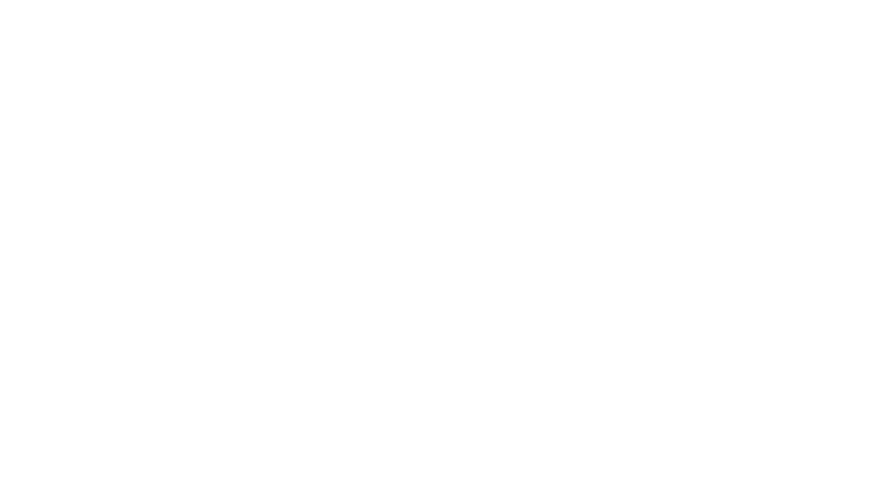
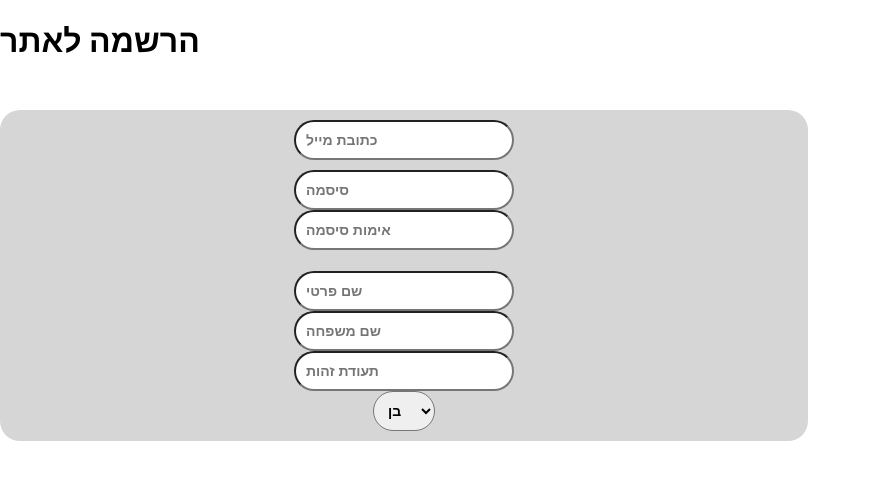
Before and after one commit to EstherElbaz/medicalmen, a React (Create React App) app: page /signup in a window 1280 px wide. Before the commit this address had no page. Shown: the top 480 px of the page, without its empty margins (0-871 px from the left). Built offline with nearby package versions, Linux system fonts and the light colour scheme.

Commit message:
signup form, design with simple css

```diff
--- a/src/App.css
+++ b/src/App.css
@@ -10,6 +10,7 @@
   padding: 50px 70px;
 }
 .form {
+  text-align: center;
   padding: 50px 70px;
   border: 300px #235;
   border-color: #235;
@@ -18,10 +19,18 @@
   margin-top: 50px;
   border-radius: 20px;
   padding: 10px 20px;
-  height: 2000px;
-  width: 2000px;
+  height: 40%;
+  width: 60%;
   background-color: rgba(128, 128, 128, 0.326);
 
+}
+
+.form-item{
+  padding: 10px 10px;
+  border-radius: 30px;
+  font-size: 14px;
+  font-weight: bold;
+  border-radius: 20px;
 }
 #password {
   padding: 10px 10px;
@@ -47,13 +56,8 @@
   font-size: 14px;
   font-weight: bold;
   background-color: #5791ff;
-  border: none;
   color: white;
   margin-top: 0px;
+  border: none;
 
 }
-
-#newUser {
-  border-radius: 0px;
-
-}
--- a/src/components/user/Login.tsx
+++ b/src/components/user/Login.tsx
@@ -1,4 +1,6 @@
-import React, {useState } from "react";
+import React, { useState } from "react";
+import { Link } from "react-router-dom";
+
 
 export default function Login() {
     const [userName, setUserName] = useState("");
@@ -14,16 +16,21 @@ export default function Login() {
         <div className="loginContainer form">
             <h2>שלום😊</h2>
             <div>
-                <input id="userName" placeholder="שם משתמש/אימייל" onChange={e => setUserName(e.target.value)}></input>
+                <input className="form-item" id="userName" placeholder="שם משתמש/אימייל" onChange={e => setUserName(e.target.value)}></input>
             </div>
             <div>
-            <input id="password" placeholder="סיסמה" type="password" onChange={e => setPassword(e.target.value)}></input>
+                <input className="form-item" id="password" placeholder="סיסמה" type="password" onChange={e => setPassword(e.target.value)}></input>
             </div>
             <div>
-            <button className="btn" onClick={checkUser}>התחבר</button>
+                <br></br>
+                <button className="btn" onClick={checkUser}>התחבר</button>
             </div>
-            <button id="newUser">משתמש חדש</button>
-
+            <div>
+                <br></br>
+                <Link to="/signup">
+                    <button className="btn" id="newUser">משתמש חדש? צור חשבון</button>
+                </Link>
+            </div >
         </div>
 
     );
--- /dev/null
+++ b/src/components/user/SignUp.tsx
@@ -0,0 +1,66 @@
+import { useState } from "react";
+
+
+
+export default function SignUp (){
+
+    const [userName, setuserName] = useState<string>("");
+    const [password, setPassword] = useState<string>("");
+    const [confPassword, setConfPassword] = useState<string>("");
+    const [firstName, setFirstName] = useState<string>("");
+    const [lastName, setLastName] = useState<string>("");
+    const [idNum, setIdNum] = useState<string>("");
+    const [birthDate, setBirthDate] = useState<any>(new Date);
+    const [genderId, setGenderId] = useState<any>(2);
+
+    const options = [
+        { value: 1, label: "בן" },
+        { value: 2, label: "בת" },
+    ];
+
+
+
+    return (
+        <div>
+           <h1>הרשמה לאתר</h1>
+           <div className="form">
+            <div className="mt-5 m-auto w-50">
+                <div id="register" >
+
+                    <input className="form-item" id="userName" type="email" placeholder="כתובת מייל" onChange={(e) => { { setuserName(e.target.value) } }}></input>
+                    <br></br>
+                    <input id="password" type={"password"} placeholder="סיסמה" onChange={(e) => { { setConfPassword(e.target.value) } }}></input>
+                    <br></br>
+                    <input className="form-item" id="confirmpassword" type={"password"} placeholder="אימות סיסמה" onChange={(e) => { { setPassword(e.target.value) } }}></input>
+                    <br></br>
+                    <br></br>
+                    <input className="form-item" id="firstName" placeholder="שם פרטי" onChange={(e) => { { setFirstName(e.target.value) } }}></input>
+                    <br></br>
+                    <input className="form-item" id="lastName" placeholder="שם משפחה" onChange={(e) => { { setLastName(e.target.value) } }}></input>
+                    <br></br>
+                    <input className="form-item" id="idNum" placeholder="תעודת זהות" onChange={(e) => { { setIdNum(e.target.value) } }}></input>
+                    <br></br>
+                    <select className="form-item" id="genderSelect" onChange={(event)=>setGenderId((event.currentTarget.value) )}>
+                        <option value={1}>בן</option>
+                        <option value={2}>בת</option>
+                    </select>
+                    <br></br>
+                    {/* <LocalizationProvider dateAdapter={AdapterDayjs} >
+                        <DemoContainer components={['DatePicker']}>
+                            <DatePicker label={"תאריך לידה"} onChange={(newValue) => setBirthDate(newValue)} />
+                        </DemoContainer>
+                    </LocalizationProvider>
+                    <br></br> */}
+
+                    {/* <Select   value={genderId} options={options} onChange={handleChange} /> */}
+
+                    {/* <button onClick={register}>הרשמה</button> */}
+
+
+                </div>
+            </div>
+        </div>
+        </div>
+
+    )
+}
--- a/src/routes.tsx
+++ b/src/routes.tsx
@@ -1,5 +1,6 @@
 import { BrowserRouter, Route, Routes } from 'react-router-dom';
 import Login from './components/user/Login';
+import SignUp from './components/user/SignUp';
 
 export default function RoutesMap() {
 
@@ -8,6 +9,8 @@ return (
     <BrowserRouter>
         <Routes>
             <Route path="/" element={<Login />} />
+            <Route path="/signup" element={<SignUp />} />
+
         </ Routes>
     </BrowserRouter>
 
```
